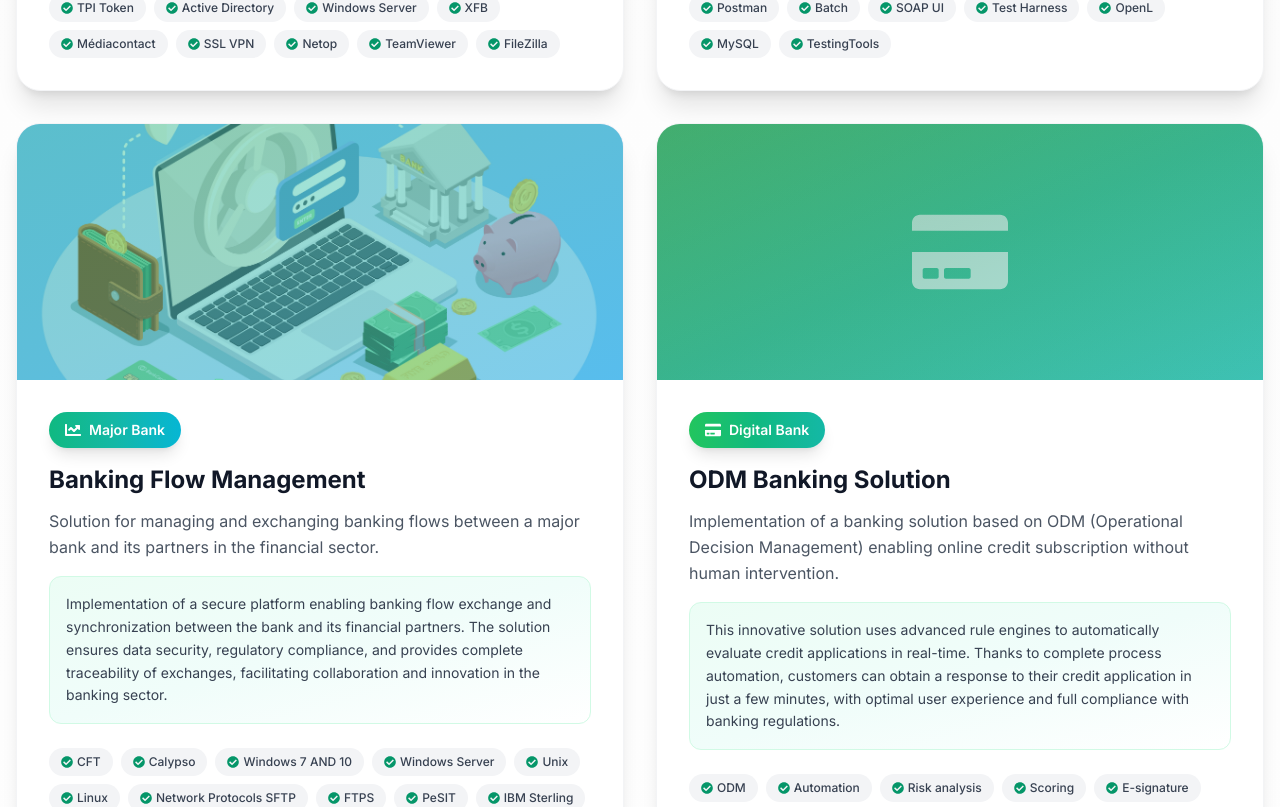
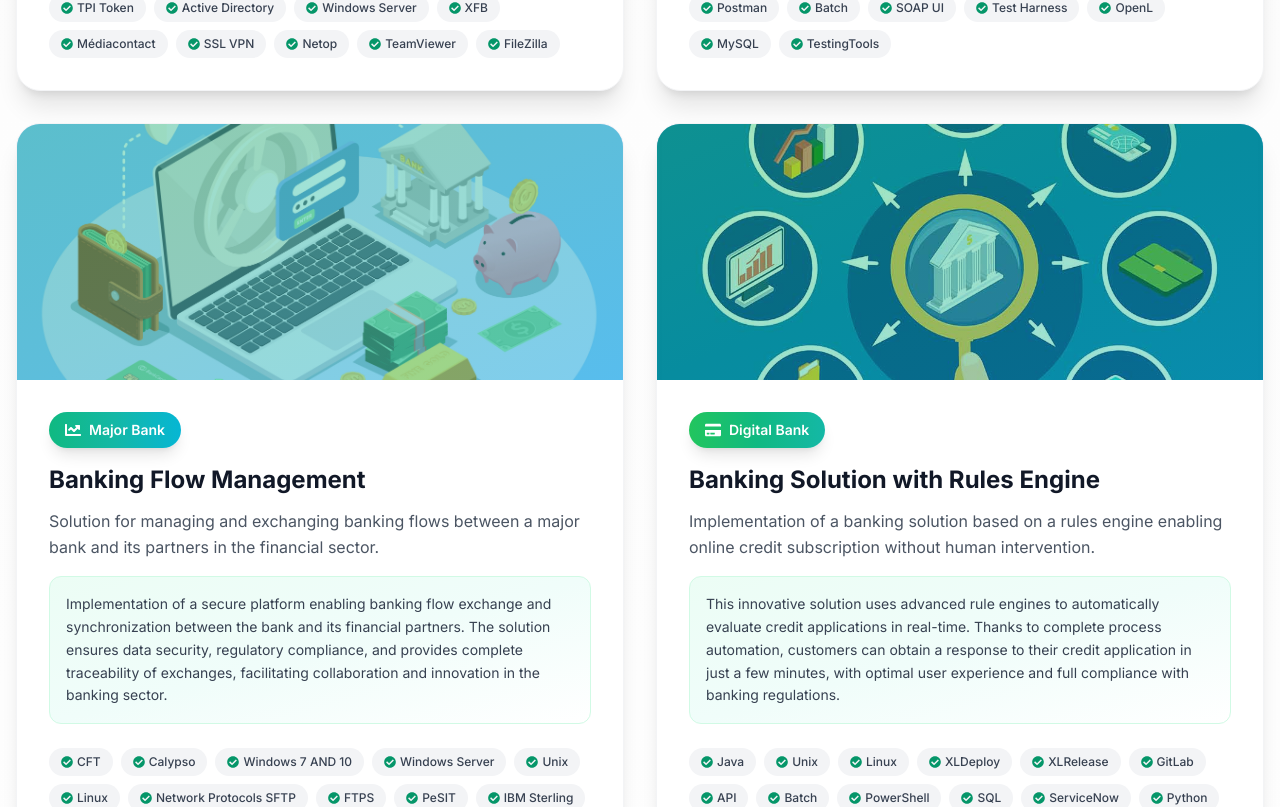
Before and after one commit to mhdaouda/gloriam-consulting, a Next.js app: page /en/projects in a window 1280 px wide. Shown: the part 1780-2587 px from the top of the page. Built offline with nearby package versions, Linux system fonts and the light colour scheme.

Commit message:
feat: Mettre à jour le dernier projet avec moteur de règles, image odm.jpg et technologies détaillées

```diff
--- a/src/app/_translations/en.json
+++ b/src/app/_translations/en.json
@@ -213,12 +213,12 @@
         "image": "/images/projects/flux.jpg"
       },
       {
-        "title": "ODM Banking Solution",
+        "title": "Banking Solution with Rules Engine",
         "client": "Digital Bank",
-        "description": "Implementation of a banking solution based on ODM (Operational Decision Management) enabling online credit subscription without human intervention.",
+        "description": "Implementation of a banking solution based on a rules engine enabling online credit subscription without human intervention.",
         "details": "This innovative solution uses advanced rule engines to automatically evaluate credit applications in real-time. Thanks to complete process automation, customers can obtain a response to their credit application in just a few minutes, with optimal user experience and full compliance with banking regulations.",
-        "technologies": "ODM • Automation • Risk analysis • Scoring • E-signature",
-        "image": "/images/projects/credit.jpg"
+        "technologies": "Java • Unix • Linux • XLDeploy • XLRelease • GitLab • API • Batch • PowerShell • SQL • ServiceNow • Python • Oracle",
+        "image": "/images/projects/odm.jpg"
       }
     ]
   },
--- a/src/app/_translations/fr.json
+++ b/src/app/_translations/fr.json
@@ -212,12 +212,12 @@
         "image": "/images/projects/flux.jpg"
       },
       {
-        "title": "Solution Bancaire ODM",
+        "title": "Solution Bancaire avec Moteur de Règles",
         "client": "Banque Digitale",
-        "description": "Mise en place d'une solution bancaire basée sur ODM (Operational Decision Management) permettant la souscription de crédits en ligne sans intervention humaine.",
+        "description": "Mise en place d'une solution bancaire basée sur un moteur de règles permettant la souscription de crédits en ligne sans intervention humaine.",
         "details": "Cette solution innovante utilise des moteurs de règles avancés pour évaluer automatiquement les demandes de crédit en temps réel. Grâce à l'automatisation complète du processus, les clients peuvent obtenir une réponse à leur demande de crédit en quelques minutes, avec une expérience utilisateur optimale et une conformité totale aux réglementations bancaires.",
-        "technologies": "ODM • Automatisation • Analyse de risque • Scoring • E-signature",
-        "image": "/images/projects/credit.jpg"
+        "technologies": "Java • Unix • Linux • XLDeploy • XLRelease • GitLab • API • Batch • PowerShell • SQL • ServiceNow • Python • Oracle",
+        "image": "/images/projects/odm.jpg"
       }
     ]
   },
--- a/src/app/en/projects/page.tsx
+++ b/src/app/en/projects/page.tsx
@@ -97,7 +97,7 @@ export default function Projects() {
               >
                 {/* Image Section */}
                 <div className="relative h-64 overflow-hidden bg-gradient-to-br from-gray-100 to-gray-200">
-                  {project.image && (project.image.includes('construction.jpeg') || project.image.includes('paiements.png') || project.image.includes('StationService.png') || project.image.includes('assurances.jpg') || project.image.includes('flux.jpg')) ? (
+                  {project.image && (project.image.includes('construction.jpeg') || project.image.includes('paiements.png') || project.image.includes('StationService.png') || project.image.includes('assurances.jpg') || project.image.includes('flux.jpg') || project.image.includes('odm.jpg')) ? (
                     <>
                       <Image
                         src={project.image}
--- a/src/app/fr/projects/page.tsx
+++ b/src/app/fr/projects/page.tsx
@@ -97,7 +97,7 @@ export default function Projects() {
               >
                 {/* Image Section */}
                 <div className="relative h-64 overflow-hidden bg-gradient-to-br from-gray-100 to-gray-200">
-                  {project.image && (project.image.includes('construction.jpeg') || project.image.includes('paiements.png') || project.image.includes('StationService.png') || project.image.includes('assurances.jpg') || project.image.includes('flux.jpg')) ? (
+                  {project.image && (project.image.includes('construction.jpeg') || project.image.includes('paiements.png') || project.image.includes('StationService.png') || project.image.includes('assurances.jpg') || project.image.includes('flux.jpg') || project.image.includes('odm.jpg')) ? (
                     <>
                       <Image
                         src={project.image}
```
Also changed, not shown: public/images/projects/odm.jpg (added).
